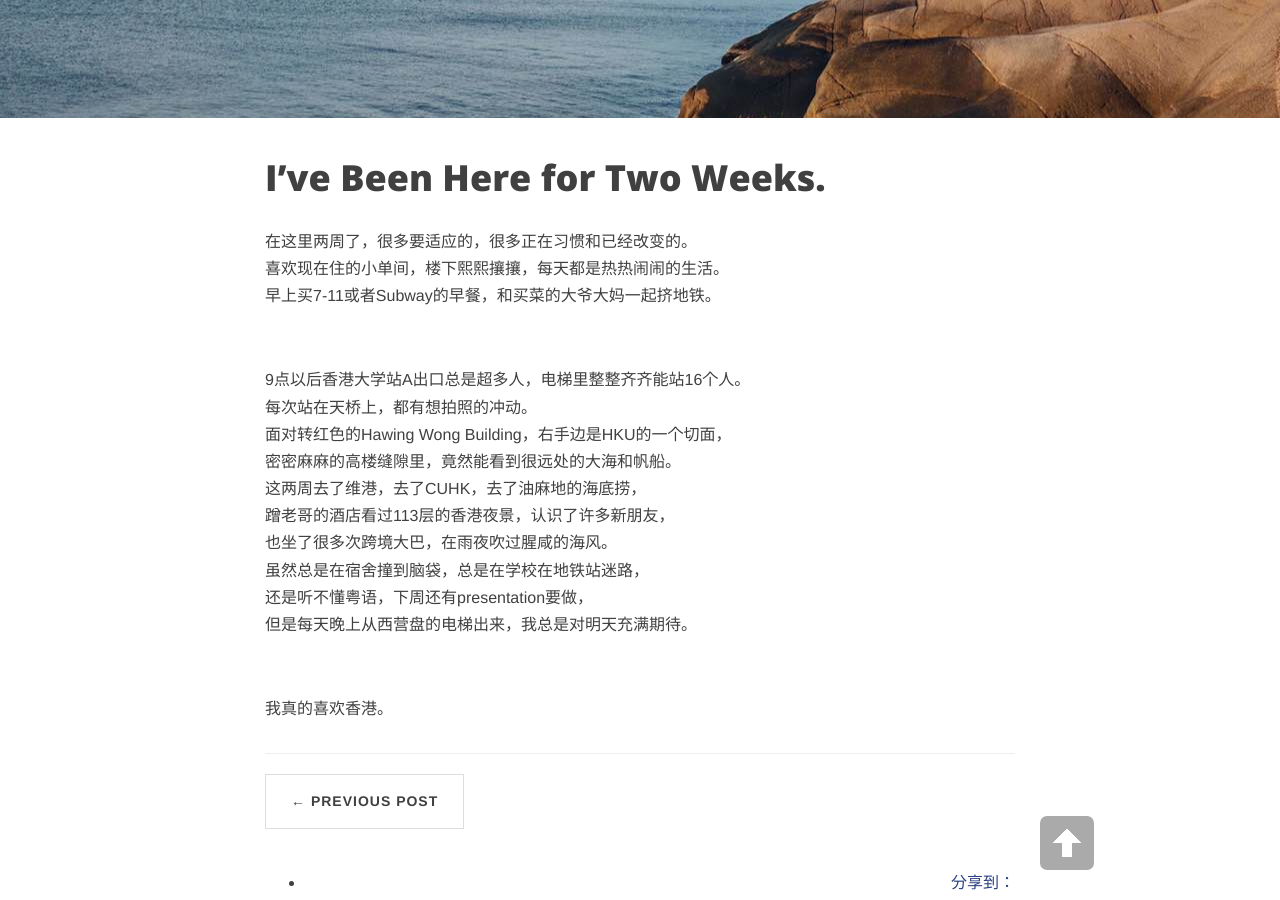
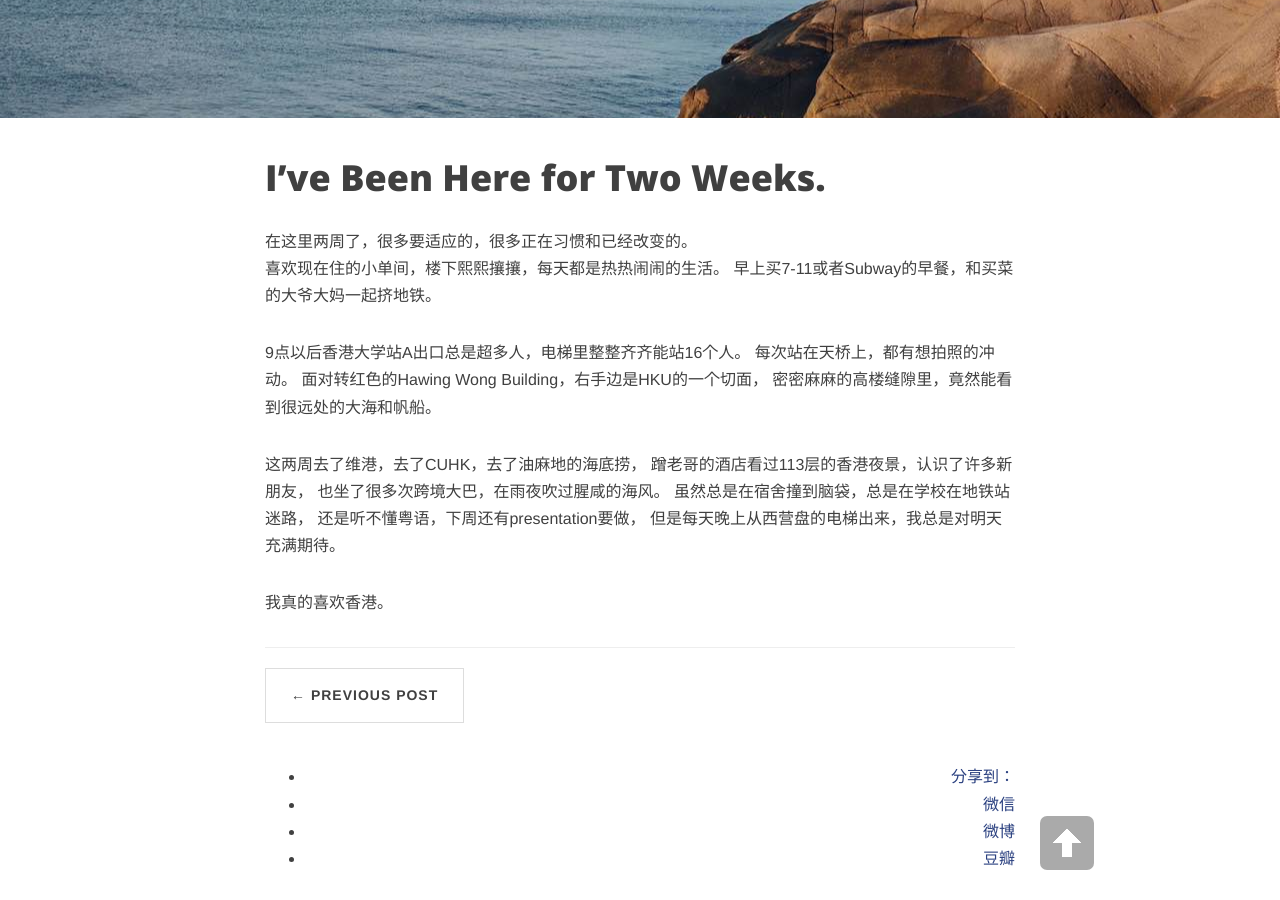
Before and after one commit to trchen12/trchen12.github.io, a Jekyll site: the page built from _posts/2018-09-18-twoweeks.md, in a window 1280 px wide and 900 px high, scrolled down 289 px. Built offline with Jekyll 4.4.1, drawn with Linux system fonts in a browser that asks for light colours; nearby versions of some CDN libraries; comment, search, counter and statistics services are not loaded.

Commit message:
Update 2018-09-18-twoweeks.md

```diff
--- a/_posts/2018-09-18-twoweeks.md
+++ b/_posts/2018-09-18-twoweeks.md
@@ -13,31 +13,21 @@
 在这里两周了，很多要适应的，很多正在习惯和已经改变的。
 <br/>
 喜欢现在住的小单间，楼下熙熙攘攘，每天都是热热闹闹的生活。
-<br/>
 早上买7-11或者Subway的早餐，和买菜的大爷大妈一起挤地铁。
 <br/>
 
-<br/>
 9点以后香港大学站A出口总是超多人，电梯里整整齐齐能站16个人。
-<br/>
 每次站在天桥上，都有想拍照的冲动。
-<br/>
 面对转红色的Hawing Wong Building，右手边是HKU的一个切面，
-<br/>
 密密麻麻的高楼缝隙里，竟然能看到很远处的大海和帆船。
 <br/>
+
 这两周去了维港，去了CUHK，去了油麻地的海底捞，
-<br/>
 蹭老哥的酒店看过113层的香港夜景，认识了许多新朋友，
-<br/>
 也坐了很多次跨境大巴，在雨夜吹过腥咸的海风。
-<br/>
 虽然总是在宿舍撞到脑袋，总是在学校在地铁站迷路，
-<br/>
 还是听不懂粤语，下周还有presentation要做，
-<br/>
 但是每天晚上从西营盘的电梯出来，我总是对明天充满期待。
 <br/>
 
-<br/>
 我真的喜欢香港。
```
